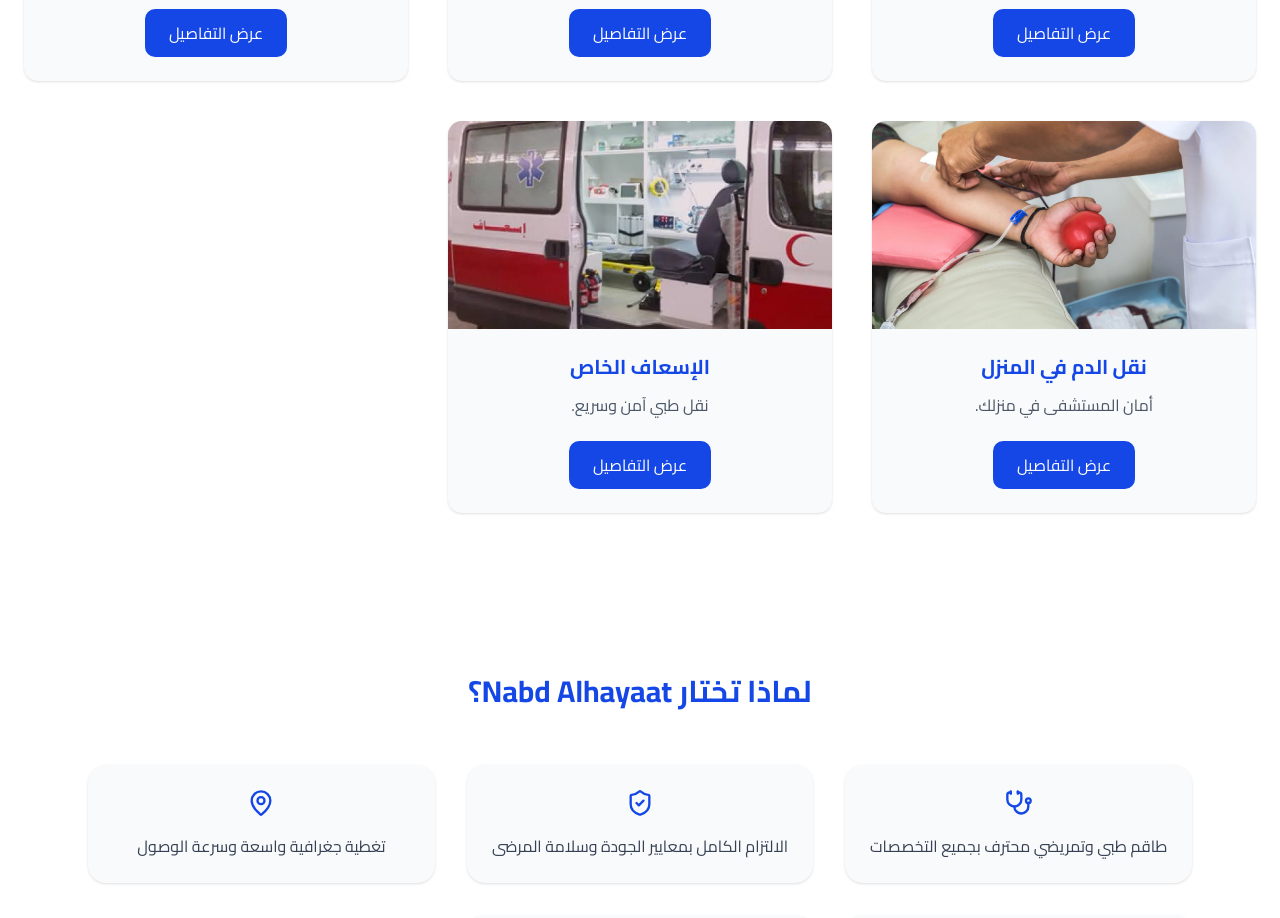
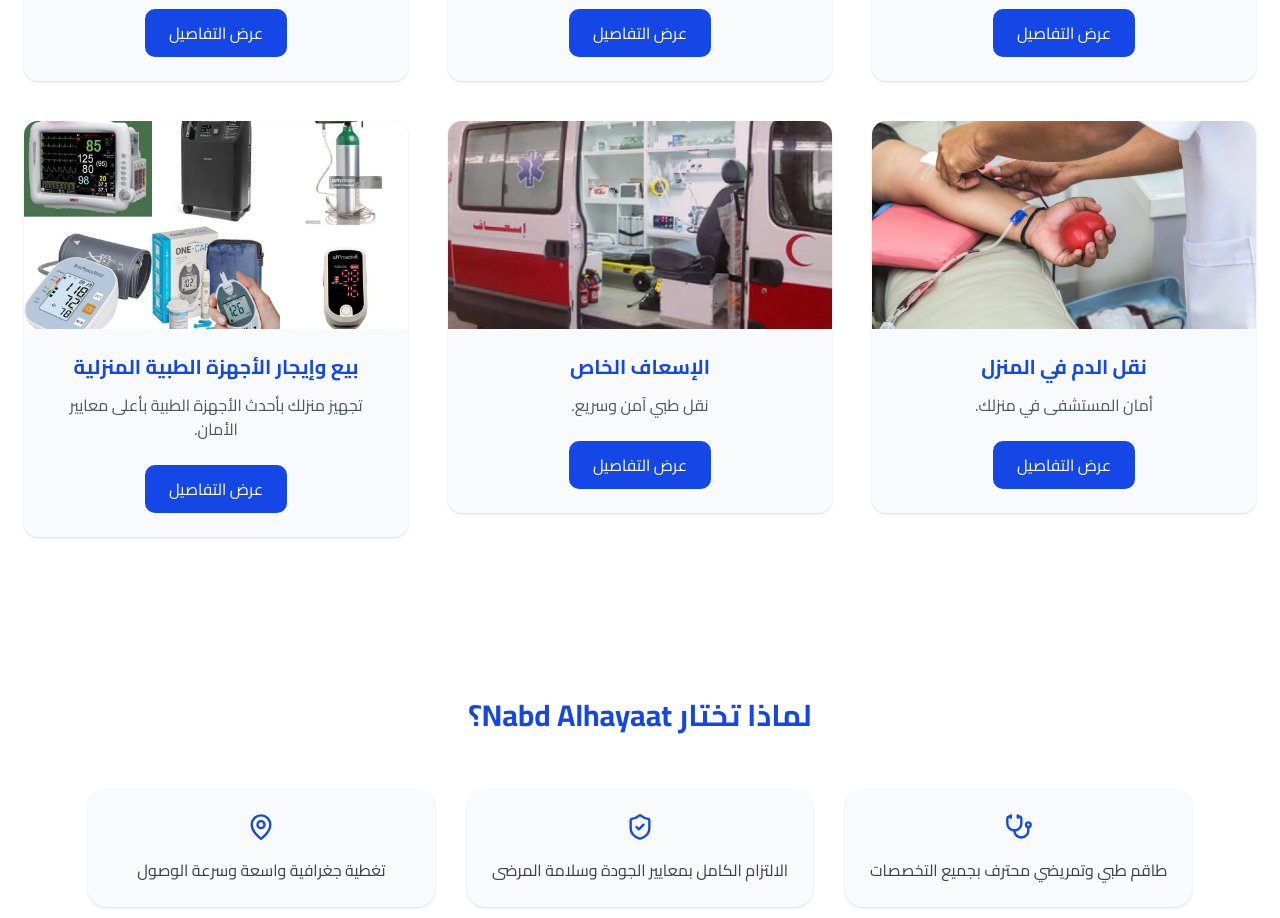
Before and after one commit to MohamedElgazwy/Nabd-Alhayaat, a Next.js app: page /services in a window 1280 px wide. Shown: the part 1600-2518 px from the top of the page. Built offline with nearby package versions, Linux system fonts and the light colour scheme.

Commit message:
improve SEO 4

```diff
--- a/app/data/services.js
+++ b/app/data/services.js
@@ -199,4 +199,23 @@ export const servicesData = {
     ],
     serviceNameForWhatsApp: "إسعاف خاص",
   },
+    "medical-equipment": {
+    title: "بيع وإيجار الأجهزة الطبية المنزلية",
+    shortDescription: "تجهيز منزلك بأحدث الأجهزة الطبية بأعلى معايير الأمان.",
+    tagline: "نحوّل منزلك إلى بيئة استشفائية متكاملة",
+    description:
+      "تقدم نبض الحياة خدمة بيع وإيجار الأجهزة الطبية المتخصصة للرعاية المنزلية، لضمان حصول المريض على تجهيزات طبية متطورة تضاهي المستشفيات داخل منزله، مع دعم فني كامل وخدمة سريعة على مدار الساعة.",
+    image:
+      "/images/medical-equipment.jpg",
+    scopes: [
+      "أجهزة تنفس صناعي منزلي",
+      "أجهزة مراقبة العلامات الحيوية (ضغط – نبض – أكسجين)",
+      "أسِرّة طبية كهربائية متعددة الوظائف",
+      "مضخات محاليل وأجهزة تغذية",
+      "أجهزة شفط وإمداد أكسجين",
+      "خدمة تركيب وصيانة ودعم فني مستمر",
+    ],
+    serviceNameForWhatsApp: "بيع وإيجار الأجهزة الطبية المنزلية",
+  },
+
 };
```
Also changed, not shown: public/images/medical-equipment.jpg (added).
